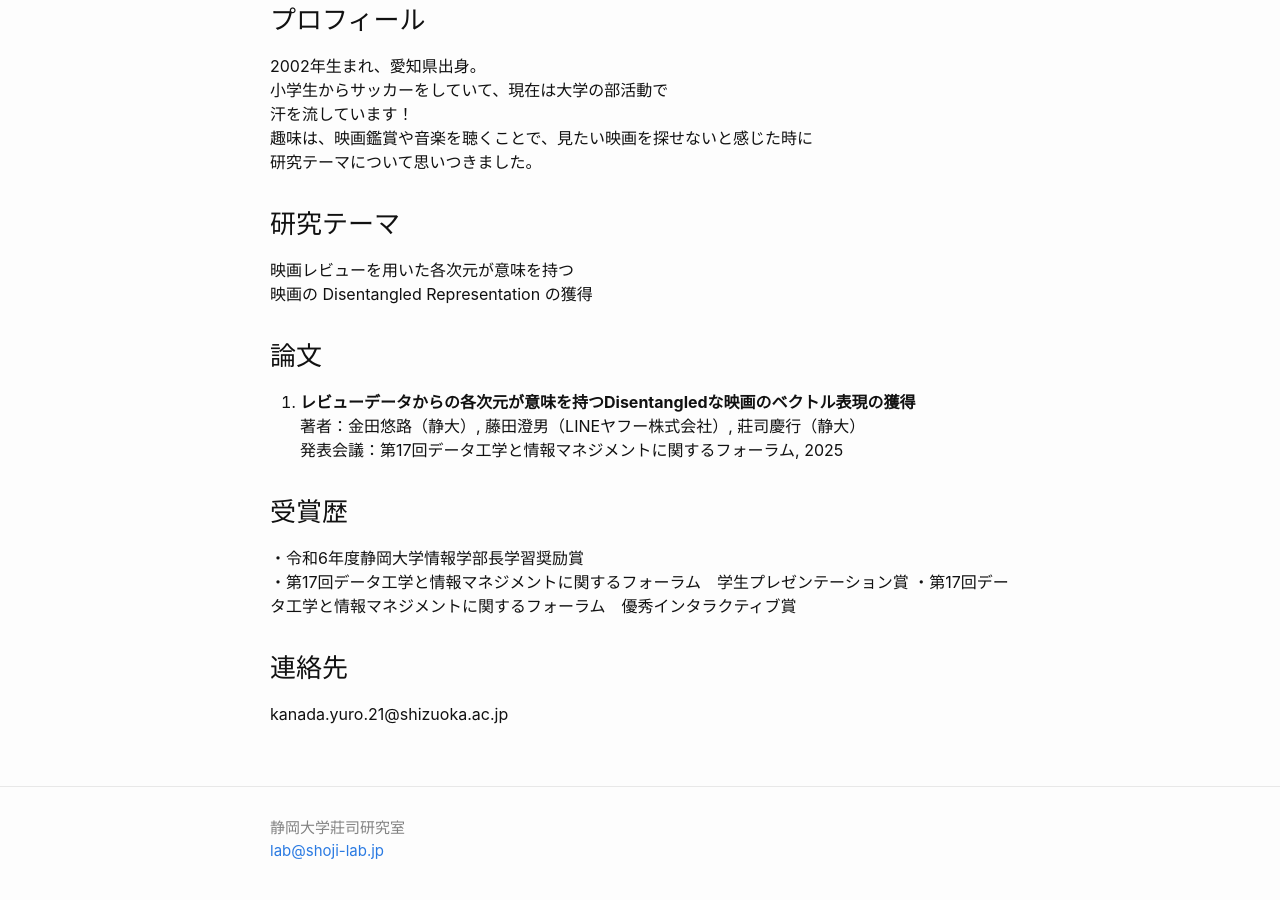
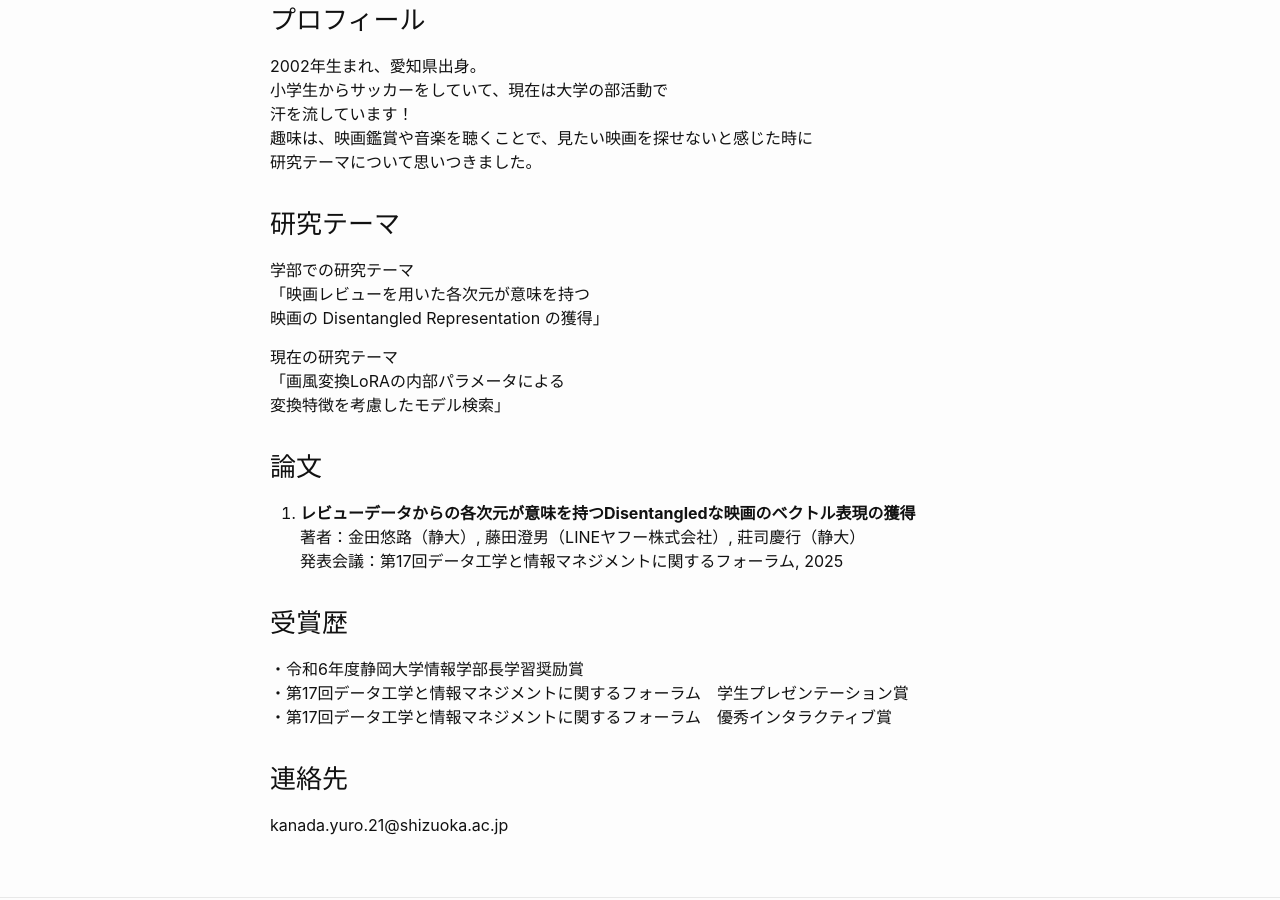
Before and after one commit to shoji-lab/shoji-lab.github.io, a Jekyll site: the page built from members/yuro_kanada.md, in a window 1280 px wide and 900 px high, scrolled down 993 px. Built offline with Jekyll 4.4.1, drawn with Linux system fonts in a browser that asks for light colours.

Commit message:
edit kanada

```diff
--- a/members/yuro_kanada.md
+++ b/members/yuro_kanada.md
@@ -16,8 +16,13 @@
 研究テーマについて思いつきました。
 
 ### 研究テーマ
-映画レビューを用いた各次元が意味を持つ
-映画の Disentangled Representation の獲得
+学部での研究テーマ
+「映画レビューを用いた各次元が意味を持つ
+映画の Disentangled Representation の獲得」
+
+現在の研究テーマ
+「画風変換LoRAの内部パラメータによる
+変換特徴を考慮したモデル検索」
 
 ### 論文
 1. **レビューデータからの各次元が意味を持つDisentangledな映画のベクトル表現の獲得**
```
